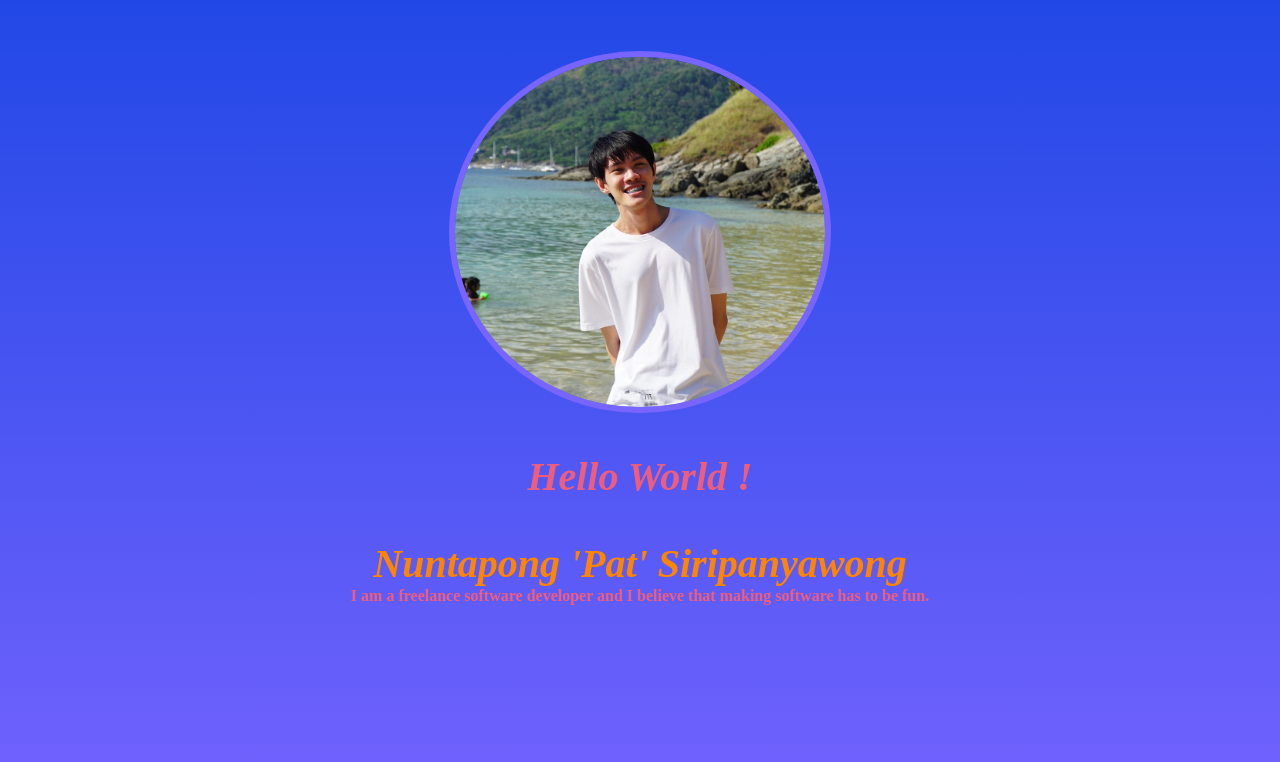
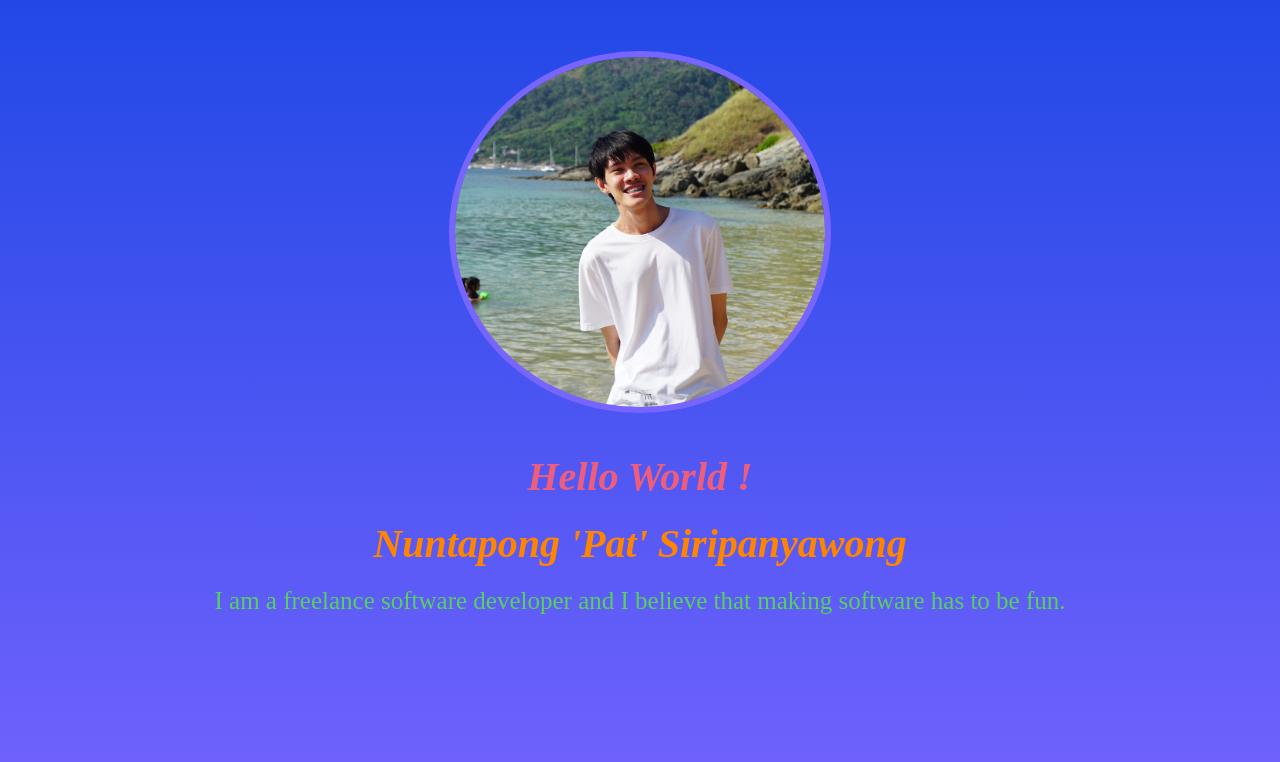
Before and after one commit to NuntapongS/my-portfolio2, a React (Create React App) app: page / in a window 1280 px wide. Shown: the top 762 px of the page. Built offline with nearby package versions, Linux system fonts and the light colour scheme.

Commit message:
add: class title interview

```diff
--- a/src/styles/portfolio.css
+++ b/src/styles/portfolio.css
@@ -1,7 +1,6 @@
 .landing1 {
     display: flex;
     min-height: 800px;
-    color: #EE5E7C;
     padding-top: 5%;
     background-image: linear-gradient(#2148E6 , #7864FF);    font-weight: bold;
     transition: 0.2s;
@@ -21,13 +20,14 @@
     font-style: italic;
     font-size: 40px;
     padding-top: 40px;
+    color: #EE5E7C;
 }
 
 .title-name {
     animation: kf-color-mix 1s linear infinite alternate;
     font-style: italic;
     font-size: 40px;
-    padding-top: 40px;
+    padding-top: 20px;
 }
 
 @keyframes kf-color-mix {
@@ -47,3 +47,10 @@
     49% { opacity: 0; }
     50% { opacity: 1; }
 }
+
+.title-interview {
+    font-size: 25px;
+    font-weight: 200;
+    padding-top: 20px;
+    color: #55D15E;
+}
```
